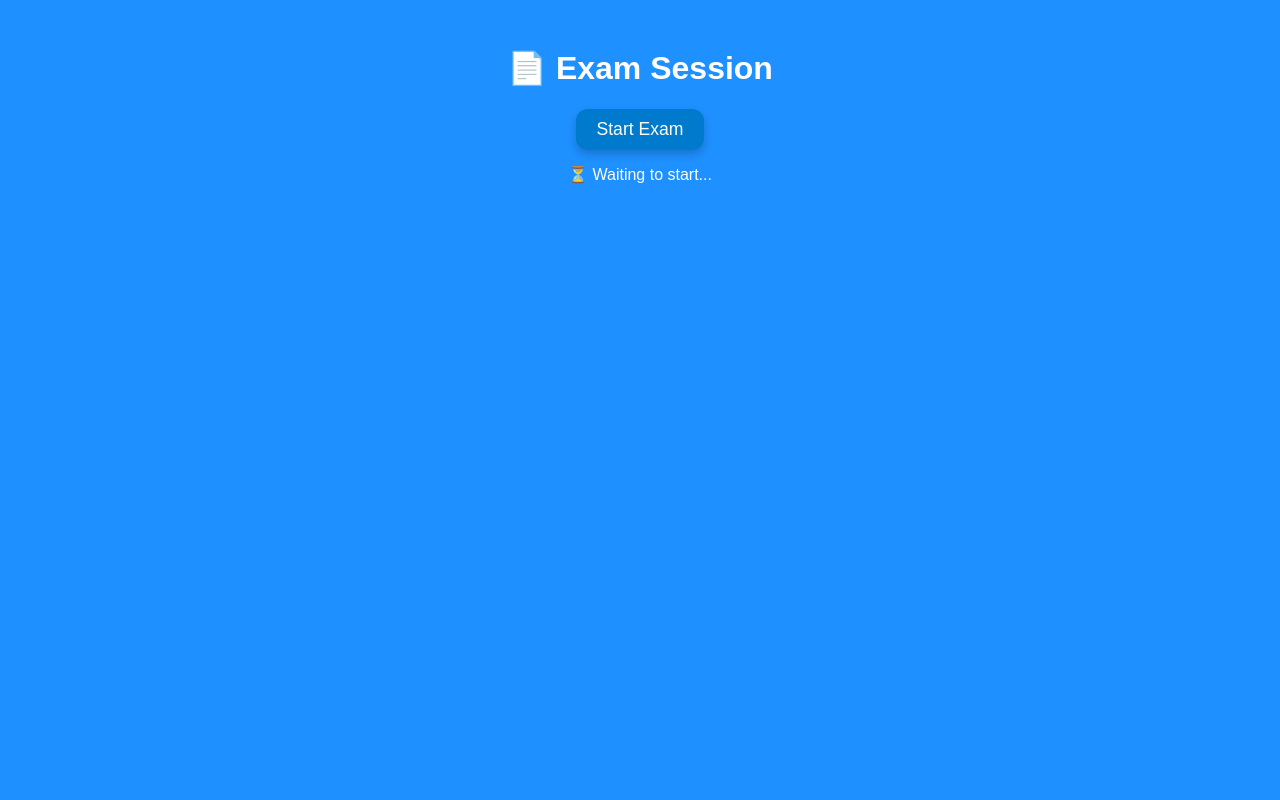
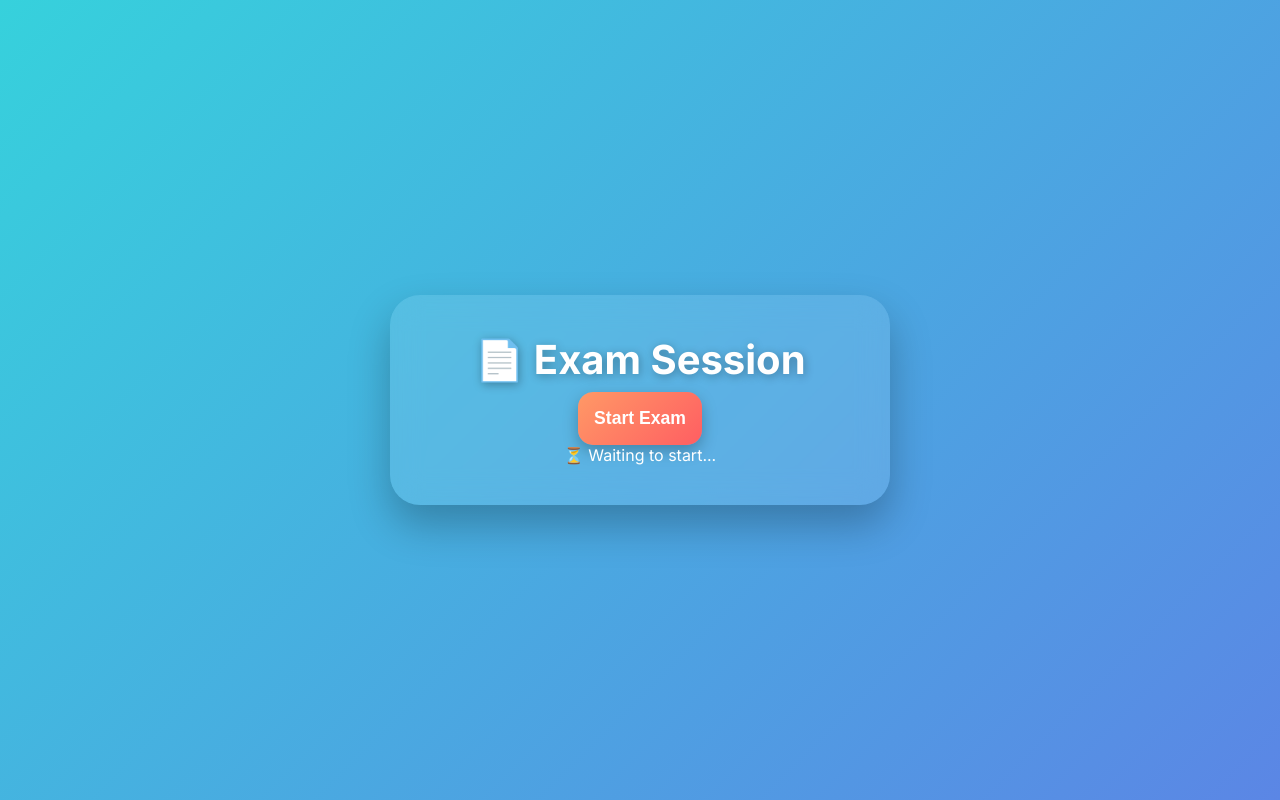
Before and after one commit to Ramnivash123/parsing, a Flask app: page /exam in a window 1280 px wide. Run offline with Flask 3, Linux system fonts and the light colour scheme.

Commit message:
Update exam.html

```diff
--- a/templates/exam.html
+++ b/templates/exam.html
@@ -1,44 +1,161 @@
 <!DOCTYPE html>
 <html lang="en">
 <head>
-  <meta charset="UTF-8" />
-  <meta name="viewport" content="width=device-width, initial-scale=1" />
+  <meta charset="UTF-8">
+  <meta name="viewport" content="width=device-width, initial-scale=1.0">
   <title>Voice Exam Platform</title>
+  <link href="https://fonts.googleapis.com/css2?family=Inter:wght@400;600;700&display=swap" rel="stylesheet">
   <style>
-    body {
-      font-family: Arial, sans-serif; background: #1e90ff; color: #fff;
-      display: flex; flex-direction: column; align-items: center; padding: 20px;
+    /* Global Styles */
+    * {
+      box-sizing: border-box;
+      margin: 0;
+      padding: 0;
     }
+
+    body, html {
+      width: 100%;
+      height: 100%;
+      font-family: 'Inter', sans-serif;
+      display: flex;
+      justify-content: center;
+      align-items: center;
+      background: linear-gradient(135deg, #36d1dc, #5b86e5);
+      overflow: hidden;
+      color: #fff;
+    }
+
+    /* Container */
+    .container {
+      width: 95%;
+      max-width: 500px;
+      background: rgba(255, 255, 255, 0.1);
+      border-radius: 30px;
+      backdrop-filter: blur(15px);
+      box-shadow: 0 20px 40px rgba(0,0,0,0.25);
+      padding: 2.5rem 2rem;
+      text-align: center;
+      animation: fadeInUp 1s ease forwards;
+    }
+
+    /* Fade-in animation */
+    @keyframes fadeInUp {
+      0% { opacity: 0; transform: translateY(30px); }
+      100% { opacity: 1; transform: translateY(0); }
+    }
+
+    /* Logo */
+    .logo {
+      width: 90px;
+      height: 90px;
+      margin-bottom: 1.5rem;
+      border-radius: 50%;
+      box-shadow: 0 5px 15px rgba(0,0,0,0.3);
+    }
+
+    /* Headings */
+    h1 {
+      font-size: clamp(2rem, 5vw, 2.5rem);
+      margin-bottom: 0.5rem;
+      color: #fff;
+      text-shadow: 1px 2px 10px rgba(0,0,0,0.3);
+    }
+
+    p.description {
+      font-size: 1rem;
+      color: #e0f7fa;
+      margin-bottom: 2rem;
+      line-height: 1.5;
+    }
+
+    /* Form Styles */
+    form {
+      display: flex;
+      flex-direction: column;
+      gap: 1.2rem;
+    }
+
+    input[type="file"] {
+      padding: 1rem;
+      border-radius: 15px;
+      border: none;
+      font-size: 1rem;
+      cursor: pointer;
+      background: rgba(255,255,255,0.9);
+      color: #333;
+      font-weight: 500;
+      transition: transform 0.3s ease, box-shadow 0.3s ease;
+      box-shadow: 4px 4px 10px rgba(0,0,0,0.1), -4px -4px 10px rgba(255,255,255,0.2);
+    }
+
+    input[type="file"]:hover {
+      transform: translateY(-3px);
+      box-shadow: 6px 6px 15px rgba(0,0,0,0.2), -6px -6px 15px rgba(255,255,255,0.25);
+    }
+
     button {
-      font-size: 1.1em;
-      padding: 10px 20px;
-      margin-bottom: 15px;
-      border-radius: 12px;
+      padding: 1rem;
+      font-size: 1.1rem;
+      font-weight: 700;
       border: none;
+      border-radius: 15px;
       cursor: pointer;
-      background-color: #007acc;
+      background: linear-gradient(135deg, #ff9966, #ff5e62);
       color: #fff;
-      box-shadow: 0 4px 8px rgba(0,0,0,0.2);
+      transition: transform 0.3s ease, box-shadow 0.3s ease;
+      box-shadow: 0 6px 15px rgba(0,0,0,0.25);
     }
-    #status { margin-bottom: 20px; }
-    #qa_list { max-width: 600px; width: 100%; text-align: left; }
-    .qa { margin-bottom: 1em; background: rgba(255 255 255 / 0.1); padding: 10px; border-radius: 10px; }
-    .q { font-weight: bold; }
-    .a { margin-top: 5px; font-style: italic; }
+
+    button:hover {
+      transform: translateY(-3px);
+      box-shadow: 0 10px 25px rgba(0,0,0,0.3);
+    }
+
+    .voice-note {
+      margin-top: 1rem;
+      font-size: 0.95rem;
+      color: #ffffffb3;
+    }
+
+    /* Responsive */
+    @media(max-width: 400px) {
+      .container {
+        padding: 2rem 1.5rem;
+      }
+
+      h1 {
+        font-size: 2rem;
+      }
+    }
+    .logo-container {
+      display: flex;
+      align-items: center;
+      justify-content: center; /* center horizontally in container */
+      gap: 15px; /* space between logo and text */
+      margin-bottom: 1.5rem;
+    }
+
+    .logo-text {
+      font-size: 1.5rem;
+      font-weight: 700;
+      color: #fff;
+      text-shadow: 1px 2px 8px rgba(0,0,0,0.3);
+    }
   </style>
 </head>
 <body>
+  <div class="container">
     <h1>📄 Exam Session</h1>
     <button id="startBtn" onclick="startExam()">Start Exam</button>
     <div id="status">⏳ Waiting to start...</div>
     <div id="qa_list"></div>
-  <button id="downloadBtn" style="display:none" onclick="downloadAnswers()">⬇️ Download Answers</button>
+    <button id="downloadBtn" style="display:none;" onclick="downloadAnswers()">⬇️ Download Answers</button>
+  </div>
 
   <script>
-  let interval;
     function startExam() {
       fetch("/start_exam", { method: "POST" })
-      .then(res => res.json())
+        .then(r => r.json())
         .then(data => {
           document.getElementById("status").innerText = "🚀 Exam started...";
           document.getElementById("startBtn").disabled = true;
@@ -47,33 +164,33 @@
     }
 
     function pollProgress() {
-    interval = setInterval(() => {
+      const interval = setInterval(() => {
         fetch("/progress")
-        .then(res => res.json())
+          .then(r => r.json())
           .then(data => {
-          const container = document.getElementById("qa_list");
+            let container = document.getElementById("qa_list");
             container.innerHTML = "";
             data.items.forEach(item => {
-            const div = document.createElement("div");
+              let div = document.createElement("div");
               div.className = "qa";
-            div.innerHTML = `<div class='q'>Q${item.label}: ${item.text}</div><div class='a'>Ans: ${item.answer || '[Not answered]'}</div>`;
+              div.innerHTML =
+                "<div class='q'>Q" + item.label + ": " + item.text + "</div>" +
+                "<div class='a'>Ans: " + (item.answer || "[Not answered]") + "</div>";
               container.appendChild(div);
             });
+
             if (!data.running) {
               document.getElementById("status").innerText = "✅ Exam finished!";
               document.getElementById("downloadBtn").style.display = "inline-block";
               clearInterval(interval);
             }
           });
-    }, 4000);
+      }, 4000); // poll every 4 seconds
     }
 
     function downloadAnswers() {
       window.location.href = "/download_answers";
     }
-
-  // Optional: You can add client-side recording and send audio for transcription
-  // and implement answer submission API endpoint for full interactivity.
   </script>
 </body>
 </html>
```
Lines whose indentation alone changed are shown as unchanged.
